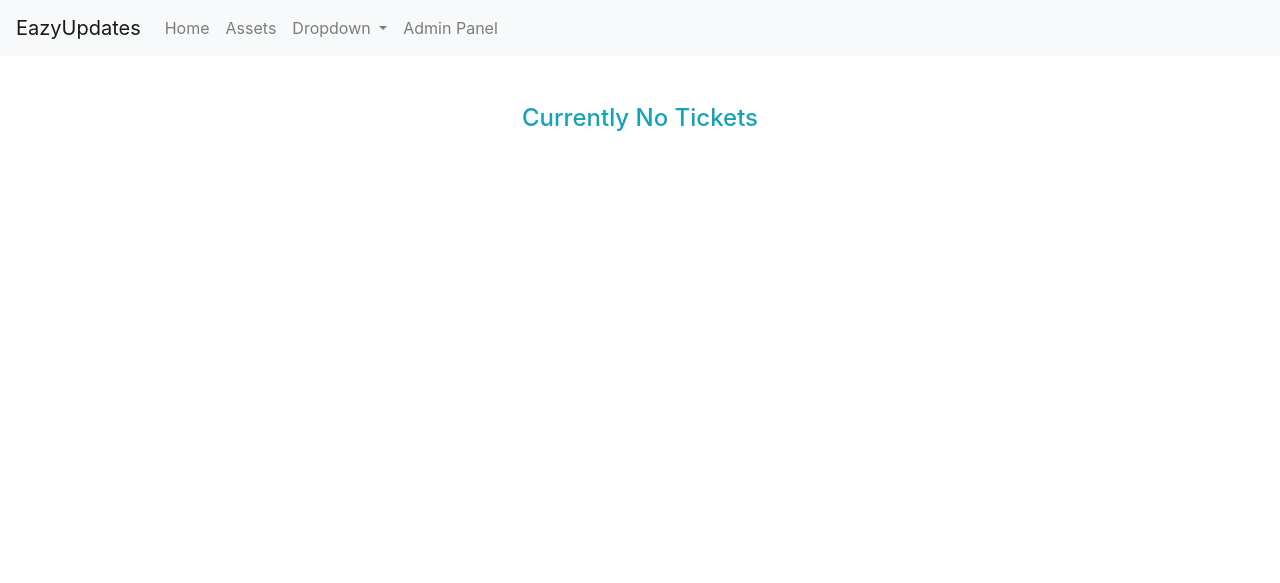
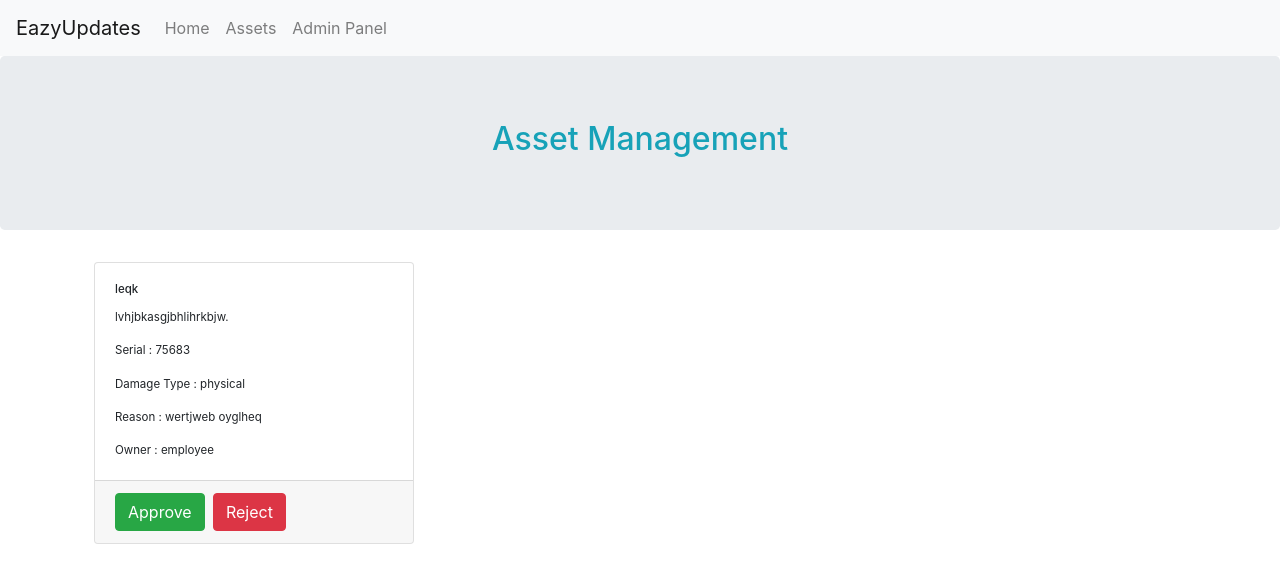
Before and after one commit to RicheshZopsmart/EazyUpdates_Hackathon2022, a Django app: template EazyUpdates/asset_mgmt/templates/asset_mgmt/executive-panel.html in a window 1280 px wide. Shown: the top 583 px of the page. Run offline with Django 4.2, Linux system fonts and the light colour scheme; the template is opened without the code that fills it: values that come from a table or form of the project are taken from there, others are empty; data comes from the database, SQL or seed files in the repository; both versions use the stored data as it was after the commit; parts of the project's set-up code (start-up, migrations or seed data) failed here and were passed over; some libraries are stand-ins or nearby versions.

Commit message:
fixed sytling

```diff
--- a/EazyUpdates/EazyUpdates/urls.py
+++ b/EazyUpdates/EazyUpdates/urls.py
@@ -28,4 +28,5 @@ urlpatterns = [
     path('admin-panel/',AdminPanel,name='admin-panel'),
     path('take-action/<int:ticketID>/',TakeAction,name='take-action'),
     path('update-ticket-status/<int:ticketID>/',UpdateStatus,name='update-ticket-status'),
+    path('reject-ticket/<int:ticketID>/',RejectTicket,name='reject-ticket'),
 ]
--- a/EazyUpdates/asset_mgmt/templates/asset_mgmt/executive-panel.html
+++ b/EazyUpdates/asset_mgmt/templates/asset_mgmt/executive-panel.html
@@ -5,19 +5,26 @@
 </title>
 {% endblock head %}
 {% block body %}
-{% if i %}
+<div class="jumbotron jumbotron-liquid">
+    <h2 class="text text-info text-center">
+        Asset Management
+    </h2>
+</div>
+{% if tickets %}
 {% for i in tickets %}
-<div class="card" style="width: 20rem; margin:5%">
+<div style="float:left; width: 25%; height: 30%;
+padding: 20 20px;margin-left: 94px; margin-bottom: 20px;" class="card">
     <div class="card-body">
-      <h5 class="card-title">{{i.Asset.Name}}</h5>
-      <p class="card-text">{{i.Asset.Description}}</p>
-      <p class="card-text">Serial : {{i.Asset.SerialID}}</p>
-      <p class="card-text">Damage Type : {{i.damagetype}}</p>
-      <p class="card-text">Reason : {{i.reason}}</p>
-      <p class="card-text">Owner : {{i.owner}}</p>
+      <h5 style="font-size: 0.9vw;" class="card-title">{{i.Asset.Name}}</h5>
+      <p style="font-size: 0.9vw;" class="card-text">{{i.Asset.Description}}</p>
+      <p style="font-size: 0.9vw;" class="card-text">Serial : {{i.Asset.SerialID}}</p>
+      <p style="font-size: 0.9vw;" class="card-text">Damage Type : {{i.damagetype}}</p>
+      <p style="font-size: 0.9vw;" class="card-text">Reason : {{i.reason}}</p>
+      <p style="font-size: 0.9vw;" class="card-text">Owner : {{i.owner}}</p>
     </div>
-    <div class="card-footer">
-        <a type="button" class="btn btn-danger" href="{% url 'track-ticket' i.id %}"  id="{{i.id}}">Approve</a>
+    <div style="font-size: 0.9vw;" class="card-footer">
+        <a type="button" class="btn btn-success" href="{% url 'update-ticket-status' i.id %}"  style="margin-right: 5px;" id="{{i.id}}">Approve</a>
+        <a type="button" class="btn btn-danger" href="{% url 'reject-ticket' i.id %}" id ="{{i.id}}">Reject</a>
     </div>
 </div>
 {% endfor %}
--- a/EazyUpdates/home/templates/home/base.html
+++ b/EazyUpdates/home/templates/home/base.html
@@ -21,17 +21,6 @@
                 <li class="nav-item">
                   <a class="nav-link" href="{% url 'assets' %}">Assets</a>
                 </li>
-                <li class="nav-item dropdown">
-                  <a class="nav-link dropdown-toggle" href="#" id="navbarDropdown" role="button" data-toggle="dropdown" aria-haspopup="true" aria-expanded="false">
-                    Dropdown
-                  </a>
-                  <div class="dropdown-menu" aria-labelledby="navbarDropdown">
-                    <a class="dropdown-item" href="#">Action</a>
-                    <a class="dropdown-item" href="#">Another action</a>
-                    <div class="dropdown-divider"></div>
-                    <a class="dropdown-item" href="#">Something else here</a>
-                  </div>
-                </li>
                 <li class="nav-item">
                   <a class="nav-link" href="{% url 'admin-panel' %}">Admin Panel</a>
                 </li>
```
Also changed, not shown: EazyUpdates/asset_mgmt/views.py (+14 -0 lines), EazyUpdates/home/templates/home/nav2.html (+3 -14 lines), EazyUpdates/db.sqlite3.
